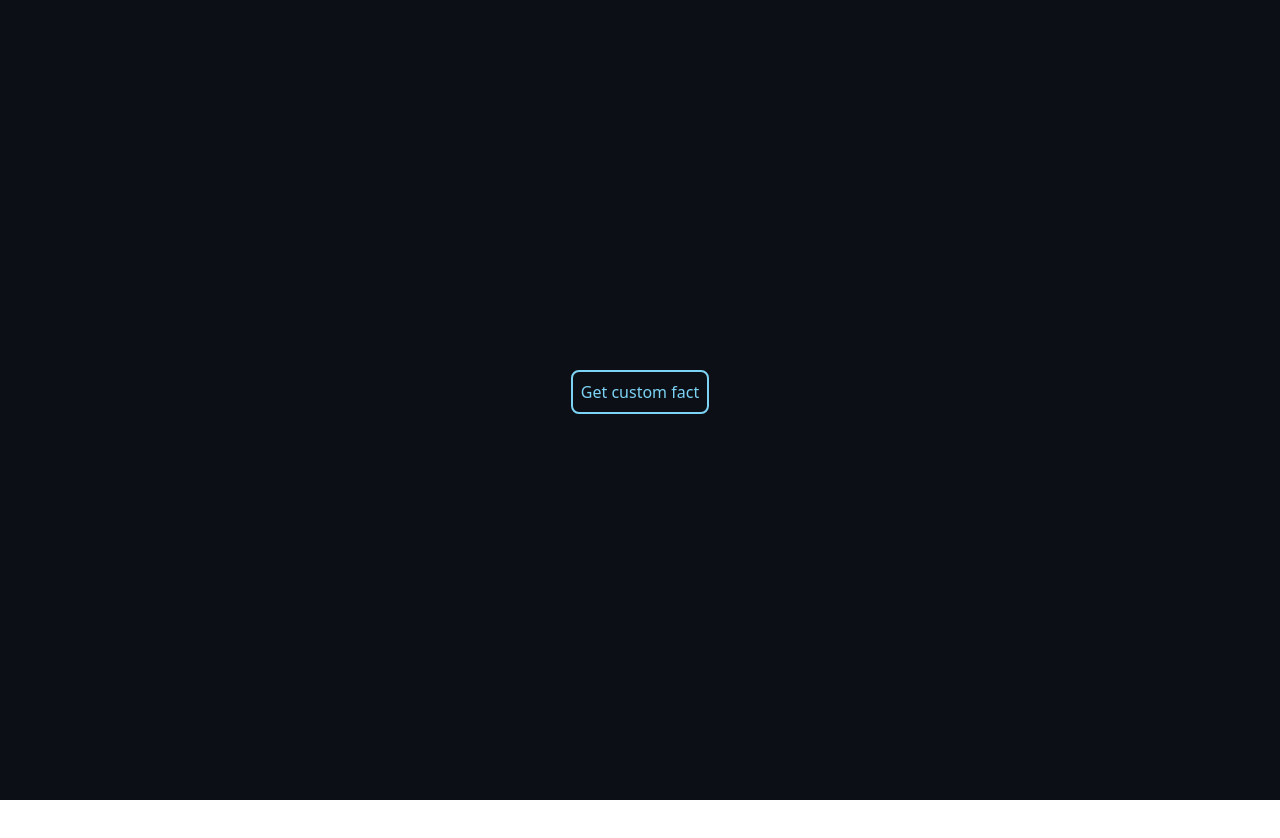
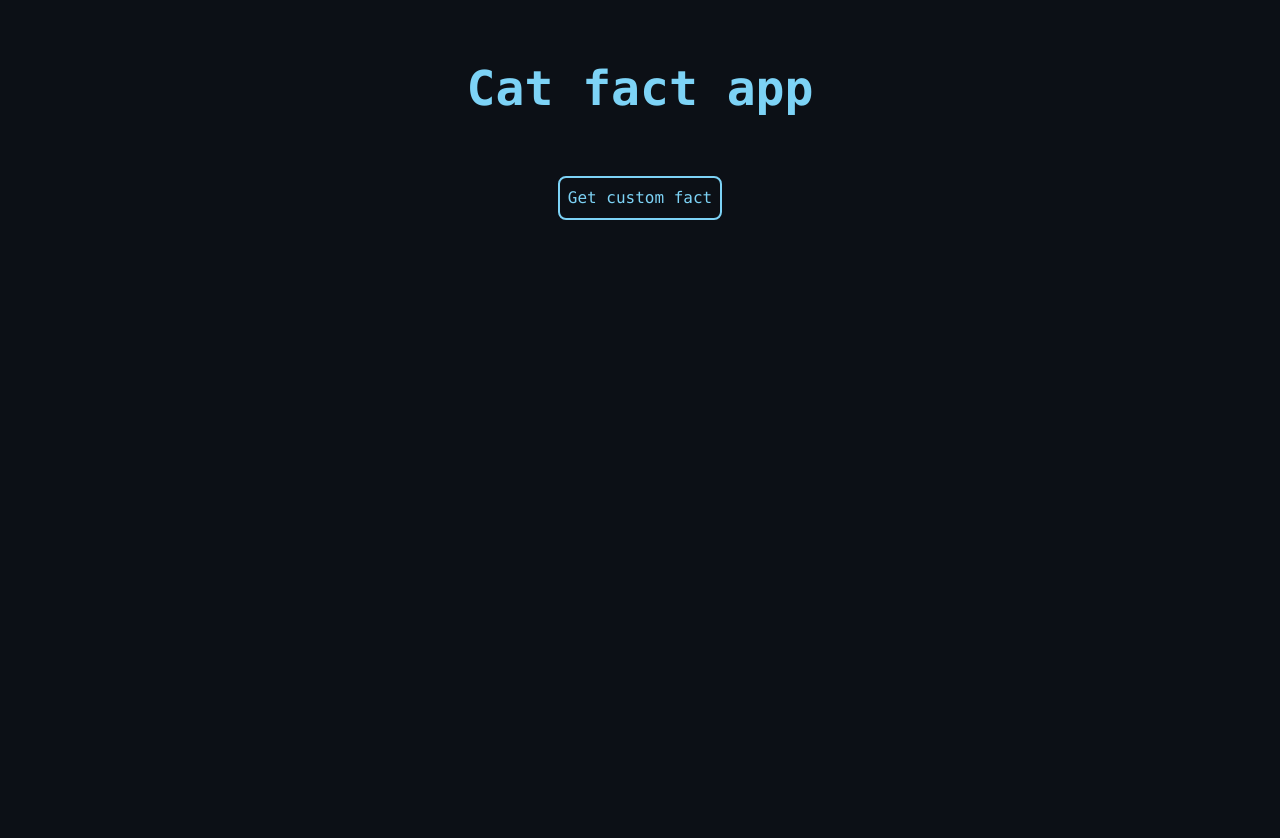
Before and after one commit to toni-cerdan/learning-react, a React (Vite) app in the folder 01-random-cat-fact-and-image/: page / in a window 1280 px wide. Shown: the top 838 px of the page. Before the commit the page ends 800 px from the top, so only its background shows below. Built offline with nearby package versions, Linux system fonts and the light colour scheme.

Commit message:
feat: add header

```diff
--- a/01-random-cat-fact-and-image/src/App.tsx
+++ b/01-random-cat-fact-and-image/src/App.tsx
@@ -22,7 +22,11 @@ function App() {
   }, [fact]);
 
   return (
-    <main className="bg-dark-blue text-primary-blue min-h-screen flex items-center justify-center">
+    <>
+      <header className="text-center p-16">
+        <h1 className="text-5xl font-bold font-mono">Cat fact app</h1>
+      </header>
+      <main className="bg-dark-blue text-primary-blue min-h-screen flex justify-center font-mono">
         <div className="flex flex-col items-center">
           <button
             onClick={getRandomFact}
@@ -30,7 +34,7 @@ function App() {
           >
             Get custom fact
           </button>
-        <div id="random-fact" className={!fact ? 'hidden' : ''}>
+          <div id="random-fact" className={` p-5 ${!fact ? 'hidden' : ''}`}>
             {fact}
           </div>
           <img
@@ -41,6 +45,7 @@ function App() {
           />
         </div>
       </main>
+    </>
   );
 }
 
--- a/01-random-cat-fact-and-image/src/index.css
+++ b/01-random-cat-fact-and-image/src/index.css
@@ -5,6 +5,11 @@
 :root {
   --dark-blue-color: #0c1016;
   --primary-blue-color: #7dd3f6;
+
+  background-color: var(--dark-blue-color);
+  color: var(--primary-blue-color);
+  display: flex;
+  justify-content: center;
 }
 
 .bg-dark-blue {
```
Lines whose indentation alone changed are shown as unchanged.
